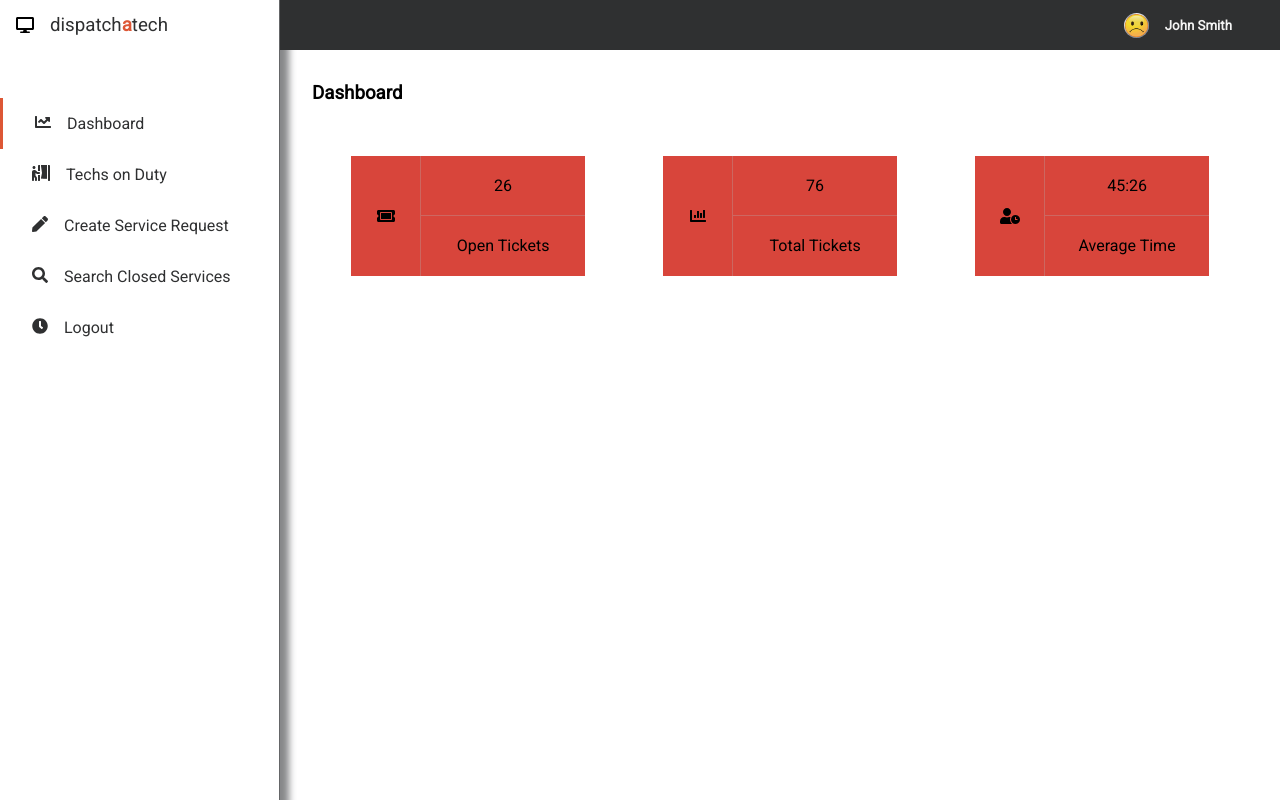
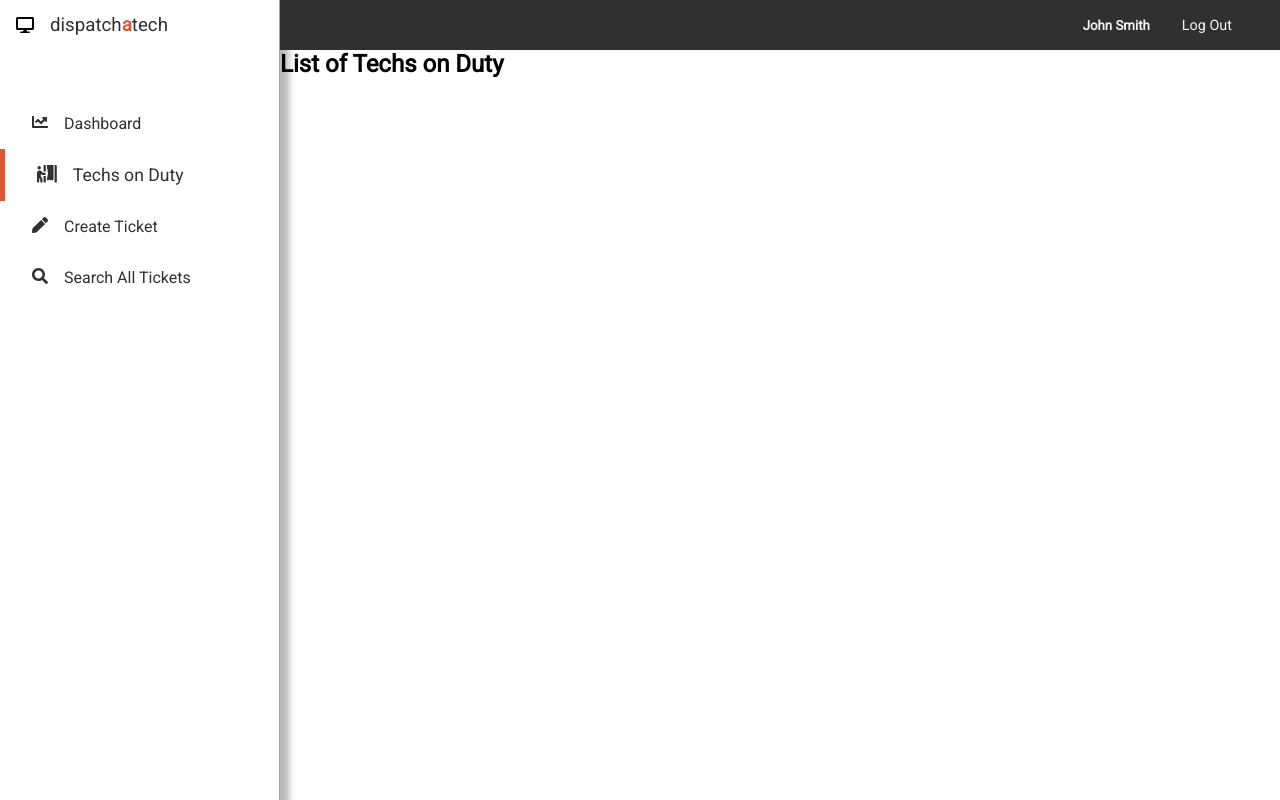
Before and after one commit to TheHuns/dispatch-tech-web, a React (Create React App) app: page /techs in a window 1280 px wide. Built offline with nearby package versions, Linux system fonts and the light colour scheme.

Commit message:
dialed in active links and map component intial state

```diff
--- a/package.json
+++ b/package.json
@@ -6,6 +6,9 @@
     "@fortawesome/fontawesome-svg-core": "^1.2.25",
     "@fortawesome/free-solid-svg-icons": "^5.11.2",
     "@fortawesome/react-fontawesome": "^0.1.7",
+    "google-map-react": "^1.1.5",
+    "pigeon-maps": "^0.14.0",
+    "pigeon-marker": "^0.3.4",
     "react": "^16.11.0",
     "react-dom": "^16.11.0",
     "react-fontawesome": "^1.6.1",
--- a/src/components/Header.js
+++ b/src/components/Header.js
@@ -4,12 +4,8 @@ import sadface from "../assets/sadface.jpg";
 export default function Header() {
   return (
     <div className="header">
-      <img
-        src={sadface}
-        alt="avatar"
-        style={{ height: "25px", width: "25px" }}
-      />
       <h5>John Smith</h5>
+      <p>Log Out</p>
     </div>
   );
 }
--- a/src/components/MainDisplay.js
+++ b/src/components/MainDisplay.js
@@ -1,12 +1,21 @@
 import React from "react";
 import Header from "./Header";
 import Dashboard from "./dashboard/Dashboard";
+import { Switch, Route } from "react-router-dom";
+import Techs from "./techsOnDuty/Techs";
+import TicketForm from "./createRequest/TicketForm";
+import Search from "./search/Search";
 
 export default function MainDisplay() {
   return (
     <div>
       <Header />
-      <Dashboard />
+      <Switch>
+        <Route exact path="/" component={Dashboard} />
+        <Route path="/techs" component={Techs} />
+        <Route path="/ticketForm" component={TicketForm} />
+        <Route path="/search" component={Search} />
+      </Switch>
     </div>
   );
 }
--- a/src/components/Navbar.js
+++ b/src/components/Navbar.js
@@ -1,5 +1,5 @@
 import React from "react";
-import { Link } from "react-router-dom";
+import { NavLink } from "react-router-dom";
 import { FontAwesomeIcon } from "@fortawesome/react-fontawesome";
 import {
   faClock,
@@ -20,26 +20,22 @@ export default function Navbar() {
         </h3>
       </div>
       <nav>
-        <Link to="#" className="active-link">
+        <NavLink exact to="/" activeClassName="active">
           <FontAwesomeIcon icon={faChartLine} className="nav-icon" />
           <span>Dashboard</span>
-        </Link>
-        <Link to="#">
+        </NavLink>
+        <NavLink to="/techs" activeClassName="active">
           <FontAwesomeIcon icon={faPersonBooth} className="nav-icon" />
           <span>Techs on Duty</span>
-        </Link>
-        <Link to="#">
+        </NavLink>
+        <NavLink to="/ticketForm" activeClassName="active">
           <FontAwesomeIcon icon={faPen} className="nav-icon" />
-          <span>Create Service Request</span>
-        </Link>
-        <Link to="#">
+          <span>Create Ticket</span>
+        </NavLink>
+        <NavLink to="/search" activeClassName="active">
           <FontAwesomeIcon icon={faSearch} className="nav-icon" />
-          <span>Search Closed Services</span>
-        </Link>
-        <Link to="#">
-          <FontAwesomeIcon icon={faClock} className="nav-icon" />
-          <span>Logout</span>
-        </Link>
+          <span>Search All Tickets</span>
+        </NavLink>
       </nav>
     </div>
   );
--- /dev/null
+++ b/src/components/createRequest/TicketForm.js
@@ -0,0 +1,9 @@
+import React from "react";
+
+export default function TicketForm() {
+  return (
+    <div>
+      <h2>New Ticket Form</h2>
+    </div>
+  );
+}
--- a/src/components/dashboard/Dashboard.js
+++ b/src/components/dashboard/Dashboard.js
@@ -5,6 +5,7 @@ import {
   faChartBar,
   faUserClock
 } from "@fortawesome/free-solid-svg-icons";
+import MapComponent from "./Map";
 
 export default function Dashboard() {
   return (
@@ -30,6 +31,7 @@ export default function Dashboard() {
           grid="3"
         />
       </div>
+      <MapComponent />
     </div>
   );
 }
--- /dev/null
+++ b/src/components/dashboard/Map.js
@@ -0,0 +1,30 @@
+import React, { Component } from "react";
+import Map from "pigeon-maps";
+import Marker from "pigeon-marker";
+
+const data = [
+  {
+    lat: 37.27,
+    long: -107.69
+  },
+  {
+    lat: 37.17,
+    long: -107.69
+  },
+  {
+    lat: 37.27,
+    long: -107.79
+  }
+];
+
+export default class MapComponent extends Component {
+  render() {
+    return (
+      <Map center={[37.25, -107.6997]} zoom={11} height={"90%"}>
+        {data.map((marker, index) => (
+          <Marker anchor={[marker.lat, marker.long]} key={index} />
+        ))}
+      </Map>
+    );
+  }
+}
--- a/src/components/dashboard/NumberCard.js
+++ b/src/components/dashboard/NumberCard.js
@@ -3,7 +3,7 @@ import { FontAwesomeIcon } from "@fortawesome/react-fontawesome";
 
 export default function NumberCard({ icon, count, name }) {
   return (
-    <div className="card-container">
+    <div className="card">
       <div className="icon-left">
         <FontAwesomeIcon icon={icon} />
       </div>
--- /dev/null
+++ b/src/components/search/Search.js
@@ -0,0 +1,9 @@
+import React from "react";
+
+export default function Search() {
+  return (
+    <div>
+      <h2>Ticket search form</h2>
+    </div>
+  );
+}
--- /dev/null
+++ b/src/components/techsOnDuty/Techs.js
@@ -0,0 +1,9 @@
+import React from "react";
+
+export default function Techs() {
+  return (
+    <div>
+      <h2>List of Techs on Duty</h2>
+    </div>
+  );
+}
--- a/src/css/main.css
+++ b/src/css/main.css
@@ -24,11 +24,11 @@
   -webkit-box-direction: normal;
       -ms-flex-direction: column;
           flex-direction: column;
-  border-right: #656668 1px solid;
+  border-right: #6566689b 1px solid;
   min-width: 280px;
   max-width: 340px;
-  -webkit-box-shadow: 2px 3px 7px 7px #87888a;
-          box-shadow: 2px 3px 7px 7px #87888a;
+  -webkit-box-shadow: 2px 3px 7px 7px #87888a96;
+          box-shadow: 2px 3px 7px 7px #87888a96;
 }
 
 .navbar-wrapper .brand {
@@ -67,8 +67,9 @@
   padding: 3rem 0;
 }
 
-.navbar-wrapper nav .active-link {
-  border-left: 3px solid #dd5735;
+.navbar-wrapper nav .active {
+  border-left: 5px solid #dd5735;
+  font-size: 1.1rem;
 }
 
 .navbar-wrapper nav a {
@@ -108,15 +109,20 @@
   border-radius: 50%;
 }
 
-.header h5 {
+.header h5,
+.header p {
   color: #f4f4f4;
   padding: 0 1rem;
+}
+
+.header p {
+  font-size: 0.9rem;
 }
 
 .dashboard-wrapper {
   width: 100%;
   height: 100%;
-  padding: 2rem;
+  padding: 2rem 4rem;
   display: -ms-grid;
   display: grid;
   -ms-grid-rows: 10% 20% 1fr;
@@ -132,20 +138,27 @@
   display: -webkit-box;
   display: -ms-flexbox;
   display: flex;
-  -ms-flex-pack: distribute;
-      justify-content: space-around;
+  -webkit-box-pack: justify;
+      -ms-flex-pack: justify;
+          justify-content: space-between;
 }
 
-.dashboard-wrapper .card-wrapper .card-container {
+.dashboard-wrapper .card-wrapper > div {
+  color: #f4f4f4;
+}
+
+.dashboard-wrapper .card-wrapper .card {
   width: 25%;
   height: 120px;
   background: #d8453b;
   display: -webkit-box;
   display: -ms-flexbox;
   display: flex;
+  -webkit-box-shadow: 4px 4px 6px 4px #b2b2b293;
+          box-shadow: 4px 4px 6px 4px #b2b2b293;
 }
 
-.dashboard-wrapper .card-wrapper .card-container .icon-left {
+.dashboard-wrapper .card-wrapper .card .icon-left {
   display: -webkit-box;
   display: -ms-flexbox;
   display: flex;
@@ -159,7 +172,7 @@
           align-items: center;
 }
 
-.dashboard-wrapper .card-wrapper .card-container .right-column {
+.dashboard-wrapper .card-wrapper .card .right-column {
   display: -webkit-box;
   display: -ms-flexbox;
   display: flex;
@@ -170,7 +183,7 @@
   width: 70%;
 }
 
-.dashboard-wrapper .card-wrapper .card-container .right-column .number {
+.dashboard-wrapper .card-wrapper .card .right-column .number {
   display: -webkit-box;
   display: -ms-flexbox;
   display: flex;
@@ -184,7 +197,7 @@
   border-bottom: 1px solid #b2b2b250;
 }
 
-.dashboard-wrapper .card-wrapper .card-container .right-column .name {
+.dashboard-wrapper .card-wrapper .card .right-column .name {
   display: -webkit-box;
   display: -ms-flexbox;
   display: flex;
--- a/src/sass/main.scss
+++ b/src/sass/main.scss
@@ -18,10 +18,10 @@
 .navbar-wrapper {
   display: flex;
   flex-direction: column;
-  border-right: #656668 1px solid;
+  border-right: #6566689b 1px solid;
   min-width: 280px;
   max-width: 340px;
-  box-shadow: 2px 3px 7px 7px #87888a;
+  box-shadow: 2px 3px 7px 7px #87888a96;
 
   .brand {
     display: flex;
@@ -46,8 +46,9 @@
     flex-direction: column;
     padding: 3rem 0;
 
-    .active-link {
-      border-left: 3px solid #dd5735;
+    .active {
+      border-left: 5px solid #dd5735;
+      font-size: 1.1rem;
     }
 
     a {
@@ -79,9 +80,13 @@
     border-radius: 50%;
   }
 
-  h5 {
+  h5,
+  p {
     color: #f4f4f4;
     padding: 0 1rem;
+  }
+  p {
+    font-size: 0.9rem;
   }
 }
 
@@ -90,7 +95,7 @@
 .dashboard-wrapper {
   width: 100%;
   height: 100%;
-  padding: 2rem;
+  padding: 2rem 4rem;
   display: grid;
   grid-template-rows: 10% 20% 1fr;
 
@@ -101,13 +106,18 @@
 
   .card-wrapper {
     display: flex;
-    justify-content: space-around;
+    justify-content: space-between;
 
-    .card-container {
+    & > div {
+      color: #f4f4f4;
+    }
+
+    .card {
       width: 25%;
       height: 120px;
       background: #d8453b;
       display: flex;
+      box-shadow: 4px 4px 6px 4px #b2b2b293;
 
       .icon-left {
         display: flex;
```
Also changed, not shown: 2 other files (tests, documents, lock files or other folders).
